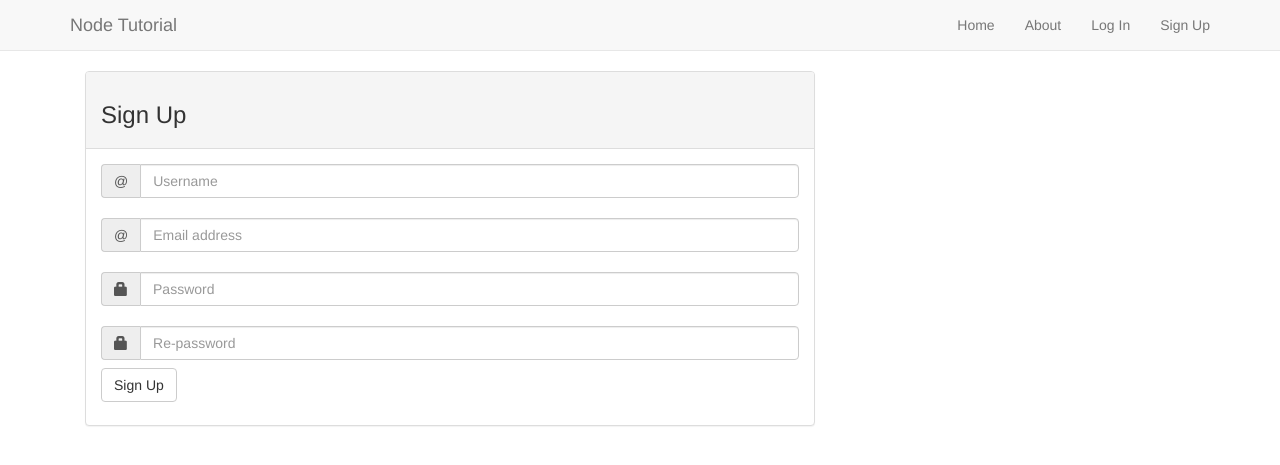
After one commit to TC49501/nodejs, a Node server app: page /signup in a window 1280 px wide. The commit adds this page. Shown: the top 465 px of the page. Run offline with Node 20, Linux system fonts and the light colour scheme; some libraries are stand-ins or nearby versions.

Commit message:
adding db access

```diff
--- a/app.js
+++ b/app.js
@@ -1,18 +1,38 @@
 var express = require("express");
 var path = require("path");
+var mongoose = require("mongoose");
+var bodyParser = require("body-parser");
+var cookieParser = require("cookie-parser");
+var passport = require("passport");
+var session = require("express-session");
+var flash = require("connect-flash");
+var params = require("./params/params");
 
+var setUpPassport = require("./setuppassport");
 //var routes = require("./routes");
 
 var app = express();
+mongoose.connect(params.DATABASECONNECTION, {useUnifiedTopology:true, useNewUrlParser:true, useCreateIndex:true});
+setUpPassport();
 
 app.set("port", process.env.PORT || 3000);
 app.set("views", path.join(__dirname, "views"));
 app.set("view engine", "ejs");
+app.use(bodyParser.urlencoded({extended:false}));
+app.use(cookieParser());
+app.use(session({
+    secret:"doemlfgddfsoi!gjdsf5684561dsf",
+    resave:false,
+    saveUninitialized:false
+}));
+
+app.use(passport.initialize());
+app.use(passport.session());
+app.use(flash());
 
 app.use("/", require("./routes/web"));
 app.use("/api", require("./routes/api"));
 
-
 app.listen(app.get("port"), function(){
     console.log("Server started on port " + app.get("port"));
 })
--- /dev/null
+++ b/params/params.js
@@ -0,0 +1,5 @@
+const DATABASECONNECTION = "mongodb+srv://thiru:kishore@nodejsdb.vyogtbi.mongodb.net/?retryWrites=true&w=majority"
+
+module.exports = {
+    DATABASECONNECTION
+}
--- a/routes/web/home.js
+++ b/routes/web/home.js
@@ -1,20 +1,73 @@
 var express = require("express");
+var passport = require("passport");
+
+var User = require("../../models/user");
 
 var router = express.Router();
 
 
-router.get("/", function(req, res) {
+router.get("/", function (req, res) {
    // console.log("hello I'm on the start page");
    res.render("home/");
 });
 
- router.get("/home", function(req,res){
+router.get("/home", function (req, res) {
    res.render("home/home");
 });
 
- router.get("/about", function(req, res){
+router.get("/about", function (req, res) {
    res.render("home/about");
 });
 
+router.get("/login", function (req, res) {
+   res.render("home/login")
+});
+
+router.get("/logout", function(req, res){
+   //console.log("inside logout");
+   req.logout(function(err){
+      if (err) { return next(err); }
+      res.redirect("/home");
+   });
+   //res.redirect("/home");
+});
+
+router.post("/login", passport.authenticate("login", {
+   successRedirect: "/",
+   failureRedirect: "/login",
+   failureFlash: true
+}));
+
+router.get("/signup", function (req, res) {
+   res.render("home/signup")
+});
+
+router.post("/signup", function (req, res, next) {
+   var username = req.body.username;
+   var email = req.body.email;
+   var password = req.body.password;
+
+   User.findOne({ email: email }, function (err, user) {
+      if (err) { return next(err); }
+      if (user) {
+         req.flash("error", "There's already an account with this email");
+         return res.redirect("/signup");
+      }
+
+      var newUser = new User({
+         username: username,
+         password: password,
+         email: email
+      });
+
+      newUser.save(next);
+
+   });
+
+}, passport.authenticate("login", {
+   successRedirect: "/",
+   failureRedirect: "/signup",
+   failureFlash: true
+}));
 
 module.exports = router;
--- a/routes/web/index.js
+++ b/routes/web/index.js
@@ -5,6 +5,13 @@ var router = express.Router();
 
 //TODO:: add in error and info
 
+router.use(function(req,res, next){
+    res.locals.currentUser = req.user;
+
+    next();
+});
+
+
 router.use("/", require("./home"));
 
 
--- /dev/null
+++ b/setuppassport.js
@@ -0,0 +1,41 @@
+var passport = require("passport");
+var LocalStrategy = require("passport-local").Strategy;
+
+var User = require("./models/user");
+
+module.exports = function () {
+    //turns a user object into an id
+    passport.serializeUser(function (user, done) {
+        //serializing the user
+        done(null, user._id);
+    });
+    //turns the id into a user object
+    passport.deserializeUser(function (id, done) {
+        User.findById(id, function (err, user) {
+            done(err, user);
+        });
+    });
+
+    passport.use("login", new LocalStrategy({
+        usernameField: 'email',
+        passwordField: 'password'
+    }, function (email, password, done) {
+        User.findOne({ email: email }, function (err, user) {
+            if (err) { return done(err); }
+            if (!user) {
+                return done(null, false, { message: "No user has that Email!" });
+            }
+            user.checkPassword(password, function (err, isMatch) {
+                if (err) { return done(err); }
+                if (isMatch) {
+                    return done(null, user);
+                } else {
+                    return done(null, false, { message: "Invalid password" });
+                }
+            });
+        });
+    }));
+
+
+
+}
--- a/views/_partial/_header.ejs
+++ b/views/_partial/_header.ejs
@@ -16,7 +16,15 @@
         <ul class="nav navbar-nav navbar-right">
         <li><a href="/home">Home</a></li>
         <li><a href="/about">About</a></li>
-        <li><a href="/Log In">Log In</a></li>
+
+        <% if(currentUser != null) { %>
+            <li><a href="#">Welcome <%= currentUser.username %> !</a></li>
+            <li><a href="/logout">Logout</a></li>
+        <%}%>
+        <% if(currentUser == null) { %>
+        <li><a href="/login">Log In</a></li>
+        <li><a href="/signup">Sign Up</a></li>
+        <% } %>
         </ul>
     </div>
 </div>
--- /dev/null
+++ b/views/home/signup.ejs
@@ -0,0 +1,44 @@
+<%- include('../_partial/_header'); -%>
+<div class="col-md-8">
+
+    <div class="panel panel-default">
+
+        <div class="panel-heading">
+            <h3>Sign Up</h3>
+        </div>
+        <div class="panel-body">
+            <form class="form-signin" method="POST" action="/signup">
+                <div class="input-group">
+                    <span class="input-group-addon" id="basic-addon1">@</span>
+                    <input type="text" class="form-control" placeholder="Username" name="username" aria-describedby="basic-addon1">
+                </div>
+                <br />
+                <div class="input-group">
+                    <span class="input-group-addon" id="basic-addon1">@</span>
+                    <input type="email" class="form-control" placeholder="Email address" name="email"
+                        aria-describedby="basic-addon1">
+                </div>
+                <br />
+                <div class="input-group">
+                    <span class="input-group-addon" id="basic-addon1"><span class="glyphicon glyphicon-lock"
+                            aria-hidden="true"></span></span>
+                    <input type="password" name="password" class="form-control" placeholder="Password" aria-describedby="basic-addon1">
+                </div>
+                <br />
+                <div class="input-group">
+                    <span class="input-group-addon" id="basic-addon1"><span class="glyphicon glyphicon-lock"
+                            aria-hidden="true"></span></span>
+                    <input type="password" class="form-control" placeholder="Re-password"
+                        aria-describedby="basic-addon1" name="repassword">
+                </div>
+
+                <input type="submit" class="btn btn-default navbar-btn" value="Sign Up" />
+
+            </form>
+        </div>
+    </div>
+</div>
+
+
+
+<%- include('../_partial/_footer'); -%>
```
Also changed, not shown: models/user.js (added, +41 -0 lines), package.json (+14 -9 lines), views/home/login.ejs (added, +29 -0 lines), 1 other file. Lines whose indentation alone changed are shown as unchanged.
